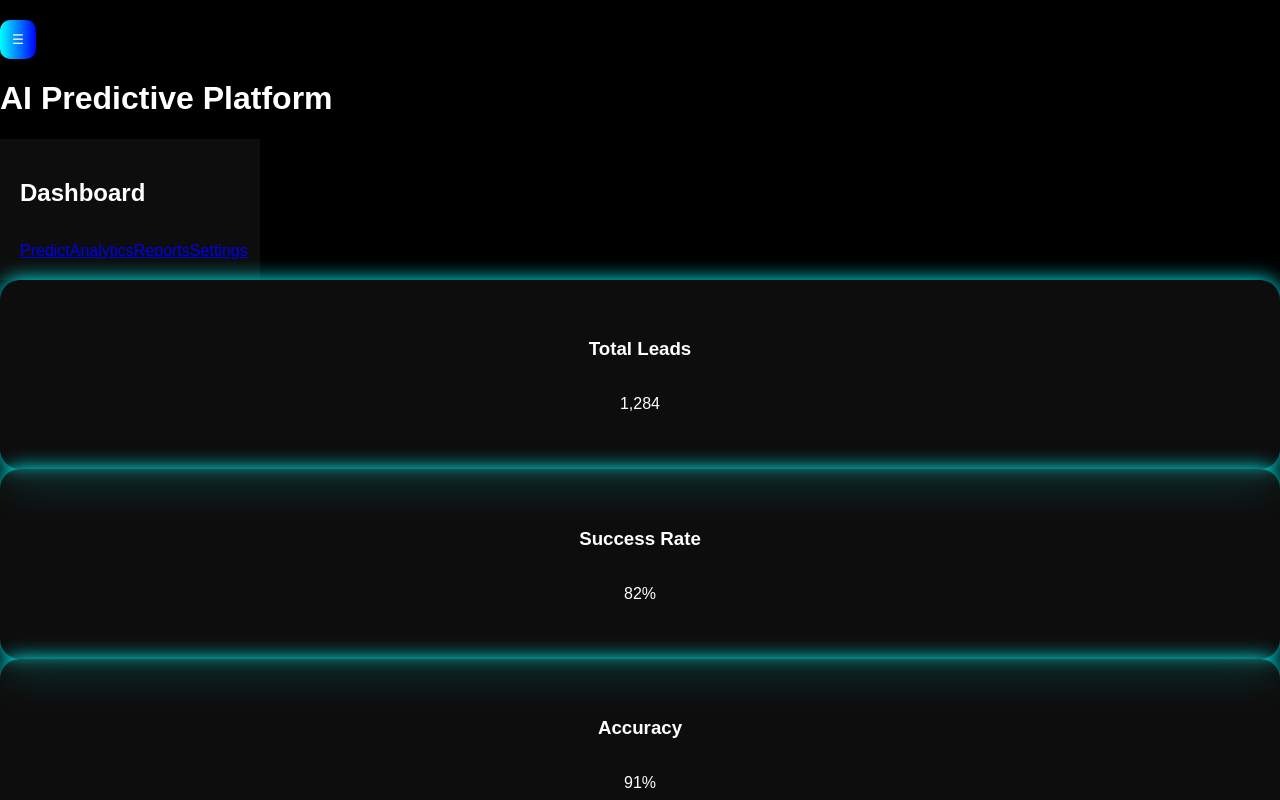
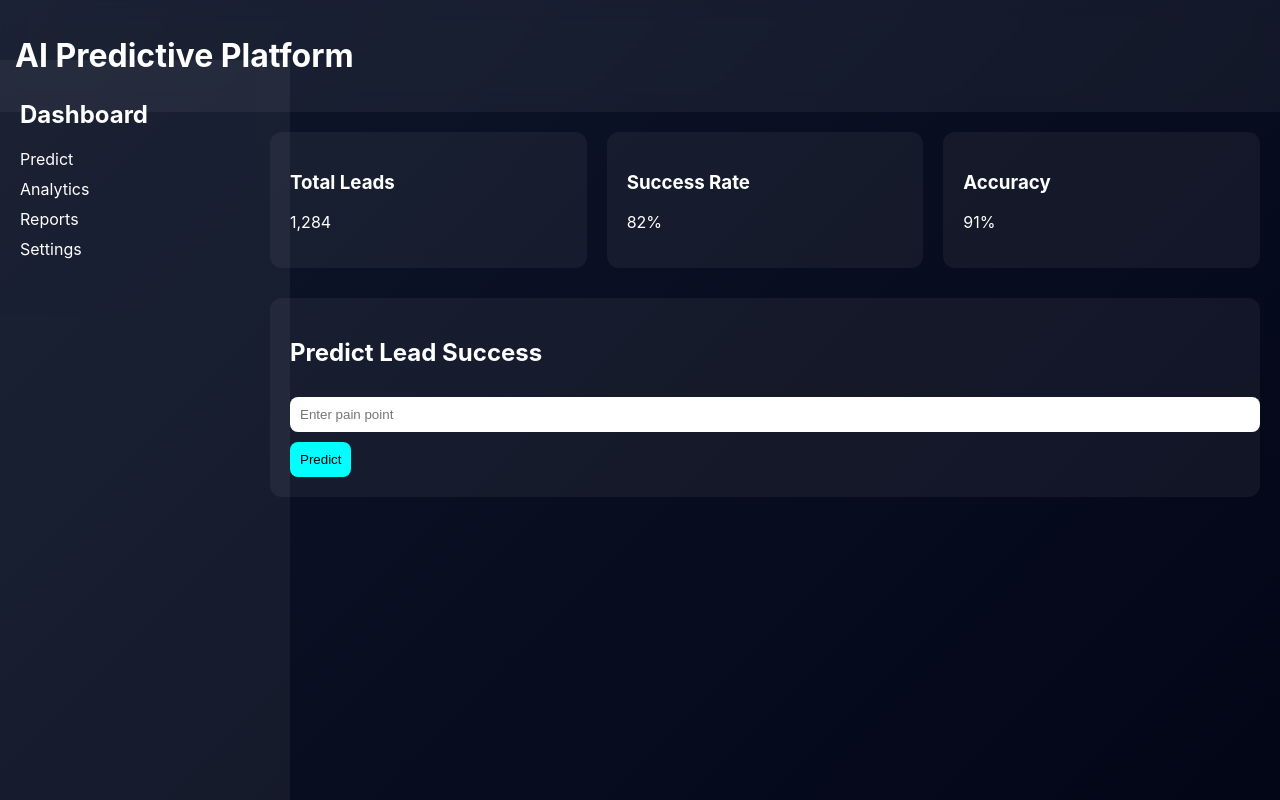
Before and after one commit to kiruba11k/predictive-model, a React (Create React App) app in the folder frontend/: page / in a window 1280 px wide. Shown: the top 800 px of the page. Built offline with nearby package versions, Linux system fonts and the light colour scheme.

Commit message:
Update App.css

```diff
--- a/frontend/src/App.css
+++ b/frontend/src/App.css
@@ -1,190 +1,213 @@
 body {
 
-margin:0;
+margin: 0;
 
-font-family:sans-serif;
+font-family: Inter;
 
-background:black;
+background: linear-gradient(135deg,#0f172a,#020617);
 
-color:white;
+color: white;
 
 }
 
 
-/* Layout */
+.app {
 
+display: flex;
 
-.layout {
+flex-direction: column;
 
-display:flex;
-
-height:100vh;
-
-width:100vw;
-
-overflow:hidden;
+height: 100vh;
 
 }
 
 
-/* Canvas */
+/* Navbar */
+
+.navbar {
+
+display: flex;
+
+align-items: center;
+
+padding: 15px;
+
+background: rgba(255,255,255,0.05);
+
+backdrop-filter: blur(10px);
+
+}
 
 
-.canvas {
+.hamburger {
 
-position:fixed;
+font-size: 24px;
 
-width:100%;
+background: none;
 
-height:100%;
+border: none;
 
-z-index:-1;
+color: white;
+
+margin-right: 15px;
+
+cursor: pointer;
 
 }
 
 
 /* Sidebar */
 
-
 .sidebar {
 
-width:220px;
+position: fixed;
 
-background:rgba(255,255,255,0.05);
+left: -250px;
 
-backdrop-filter: blur(20px);
+top: 60px;
 
-padding:20px;
+width: 250px;
 
-display:flex;
+height: 100%;
 
-flex-direction:column;
+background: rgba(255,255,255,0.05);
 
-gap:15px;
+transition: 0.3s;
+
+padding: 20px;
 
 }
 
 
-.menuBtn {
+.sidebar.open {
 
-padding:10px;
-
-background:none;
-
-border:1px solid cyan;
-
-color:white;
-
-cursor:pointer;
-
-border-radius:8px;
+left: 0;
 
 }
 
 
-.menuBtn:hover {
+.sidebar a {
 
-background:cyan;
+display: block;
 
-color:black;
+margin: 10px 0;
+
+color: white;
+
+text-decoration: none;
 
 }
 
 
-/* Content */
+/* Main */
 
+.main {
 
-.content {
+margin-left: 0;
 
-flex:1;
+padding: 20px;
 
-display:flex;
-
-justify-content:center;
-
-align-items:center;
+flex: 1;
 
 }
 
 
-/* Card */
+@media(min-width:768px){
+
+.sidebar{
+
+left:0;
+
+}
+
+.main{
+
+margin-left:250px;
+
+}
+
+.hamburger{
+
+display:none;
+
+}
+
+}
+
+
+/* Cards */
+
+.cards {
+
+display: grid;
+
+grid-template-columns: repeat(auto-fit,minmax(200px,1fr));
+
+gap: 20px;
+
+}
 
 
 .card {
 
-background:rgba(255,255,255,0.05);
+background: rgba(255,255,255,0.05);
 
-padding:40px;
+padding: 20px;
 
-border-radius:20px;
+border-radius: 12px;
 
-backdrop-filter: blur(20px);
+}
 
-box-shadow:
 
-0 0 20px cyan;
+/* Predictor */
 
-display:flex;
+.predictor {
 
-flex-direction:column;
+margin-top: 30px;
 
-align-items:center;
+background: rgba(255,255,255,0.05);
+
+padding: 20px;
+
+border-radius: 12px;
 
 }
 
 
 input {
 
-width:300px;
+width: 100%;
 
-padding:12px;
+padding: 10px;
 
-margin-top:20px;
+margin-top: 10px;
 
-border-radius:10px;
+border-radius: 8px;
 
-border:none;
+border: none;
 
 }
 
 
 button {
 
-margin-top:20px;
+margin-top: 10px;
 
-padding:12px;
+padding: 10px;
 
-border:none;
+background: cyan;
 
-border-radius:10px;
+border: none;
 
-background:linear-gradient(90deg,cyan,blue);
+border-radius: 8px;
 
-color:white;
-
-cursor:pointer;
+cursor: pointer;
 
 }
 
 
 .result {
 
-margin-top:20px;
-
-text-align:center;
+margin-top: 20px;
 
 }
-
-
-/* Mobile */
-
-
-@media(max-width:768px){
-
-.sidebar {
-
-display:none;
-
-}
-
-}
```
